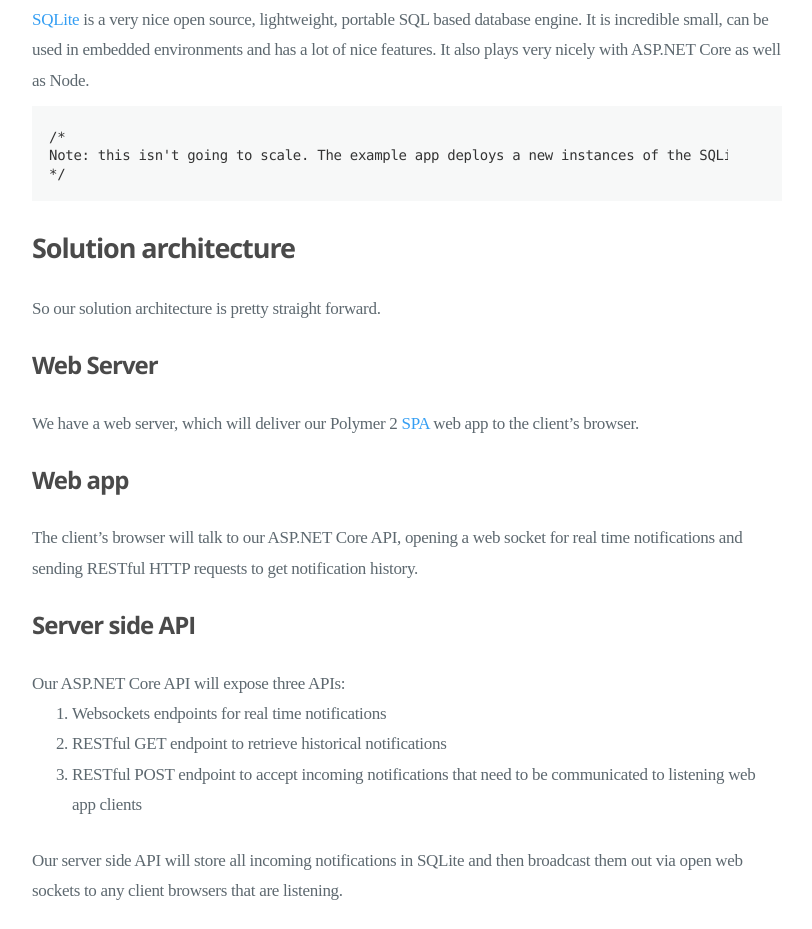
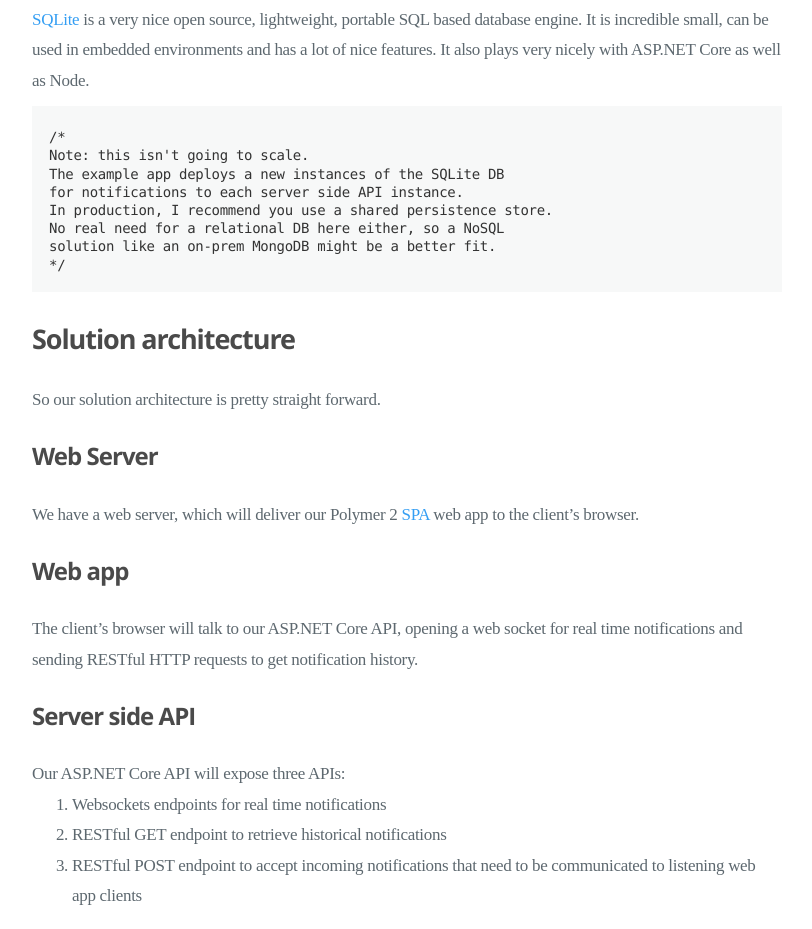
Before and after one commit to aaron-schnieder/aaron-schnieder.github.io, a plain HTML site: page 2017/08/26/Websocket-Polymer-Notifications/index.html in a window 1280 px wide. Shown: the part 3420-4349 px from the top of the page, without its empty margins (233-1045 px from the left). Drawn offline with Linux system fonts and the light colour scheme; a web font is replaced by a local one.

Commit message:
Site updated: 2017-08-26 20:39:34

```diff
--- a/2017/08/26/Websocket-Polymer-Notifications/index.html
+++ b/2017/08/26/Websocket-Polymer-Notifications/index.html
@@ -22,7 +22,7 @@
 <meta property="og:image" content="https://i.imgur.com/7zuqCa8.png">
 <meta property="og:image" content="https://www.pubnub.com/wp-content/uploads/2014/09/WebSockets-Diagram.png">
 <meta property="og:image" content="https://i.imgur.com/ZkQTDqe.png">
-<meta property="og:updated_time" content="2017-08-27T03:14:08.597Z">
+<meta property="og:updated_time" content="2017-08-27T03:36:03.720Z">
 <meta name="twitter:card" content="summary">
 <meta name="twitter:title" content="Websocket Polymer Notifications">
 <meta name="twitter:description" content="title: Websocket Polymer Notificationsdate: 2017-08-26 19:49:39 tags: polymer,websockets,custom elements,javascriptReal time notifications are critical for many business needs. Getting important info">
@@ -262,7 +262,7 @@
 <li>Open-source and community-focused.</li>
 </ul>
 <h3 id="SQLite"><a href="#SQLite" class="headerlink" title="SQLite"></a>SQLite</h3><p><a href="https://www.sqlite.org/" target="_blank" rel="external">SQLite</a> is a very nice open source, lightweight, portable SQL based database engine. It is incredible small, can be used in embedded environments and has a lot of nice features. It also plays very nicely with ASP.NET Core as well as Node.</p>
-<figure class="highlight plain"><table><tr><td class="gutter"><pre><div class="line">1</div><div class="line">2</div><div class="line">3</div></pre></td><td class="code"><pre><div class="line">/*</div><div class="line">Note: this isn&apos;t going to scale. The example app deploys a new instances of the SQLite DB for notifications to each server side API instance. In production, I recommend you use a shared persistence store. No real need for a relational DB here either, so a NoSQL solution like an on-prem MongoDB might be a better fit.</div><div class="line">*/</div></pre></td></tr></table></figure>
+<figure class="highlight plain"><table><tr><td class="gutter"><pre><div class="line">1</div><div class="line">2</div><div class="line">3</div><div class="line">4</div><div class="line">5</div><div class="line">6</div><div class="line">7</div><div class="line">8</div></pre></td><td class="code"><pre><div class="line">/*</div><div class="line">Note: this isn&apos;t going to scale. </div><div class="line">The example app deploys a new instances of the SQLite DB </div><div class="line">for notifications to each server side API instance. </div><div class="line">In production, I recommend you use a shared persistence store.</div><div class="line">No real need for a relational DB here either, so a NoSQL </div><div class="line">solution like an on-prem MongoDB might be a better fit.</div><div class="line">*/</div></pre></td></tr></table></figure>
 <h2 id="Solution-architecture"><a href="#Solution-architecture" class="headerlink" title="Solution architecture"></a>Solution architecture</h2><p>So our solution architecture is pretty straight forward. </p>
 <h3 id="Web-Server"><a href="#Web-Server" class="headerlink" title="Web Server"></a>Web Server</h3><p>We have a web server, which will deliver our Polymer 2 <a href="https://en.wikipedia.org/wiki/Single-page_application" target="_blank" rel="external">SPA</a> web app to the client’s browser.</p>
 <h3 id="Web-app"><a href="#Web-app" class="headerlink" title="Web app"></a>Web app</h3><p> The client’s browser will talk to our ASP.NET Core API, opening a web socket for real time notifications and sending RESTful HTTP requests to get notification history.</p>
```
Also changed, not shown: archives/2017/08/index.html (+1 -1 lines), archives/2017/index.html (+1 -1 lines), archives/index.html (+1 -1 lines), index.html (+1 -1 lines), tags/polymer-websockets-custom-elements/index.html (+1 -1 lines), 1 other file.
